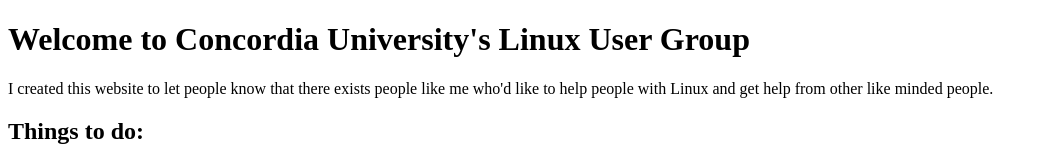
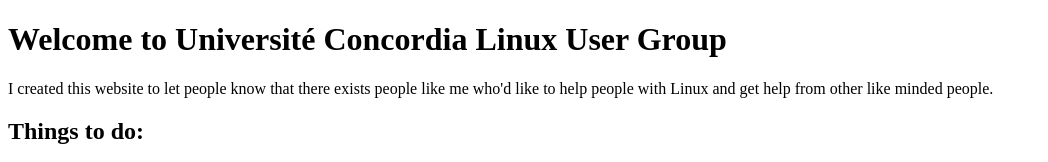
Before and after one commit to UniversiteConcordia/lug, a plain HTML site: page index.html in a window 1280 px wide. Shown: the top 162 px of the page, without its empty margins (0-1048 px from the left). Drawn offline with Linux system fonts and the light colour scheme.

Commit message:
fixed title and welcome msg

```diff
--- a/index.html
+++ b/index.html
@@ -2,7 +2,7 @@
 <html>
   <head>
     <meta charset="UTF-8">
-    <title>Concordia University's Linux User Group</title>
+    <title>Université Concordia Linux Users Group</title>
     <style>
       a {
         margin-left: 5px;
@@ -15,7 +15,7 @@
     </style>
   </head>
   <body>
-    <h1>Welcome to Concordia University's Linux User Group</h1>
+    <h1>Welcome to Université Concordia Linux User Group</h1>
     <p>I created this website to let people know that there exists people like me who'd like to help people with Linux and get help from other like minded people.</p>
     <h2>Things to do:</h2>
     <ul>
```
